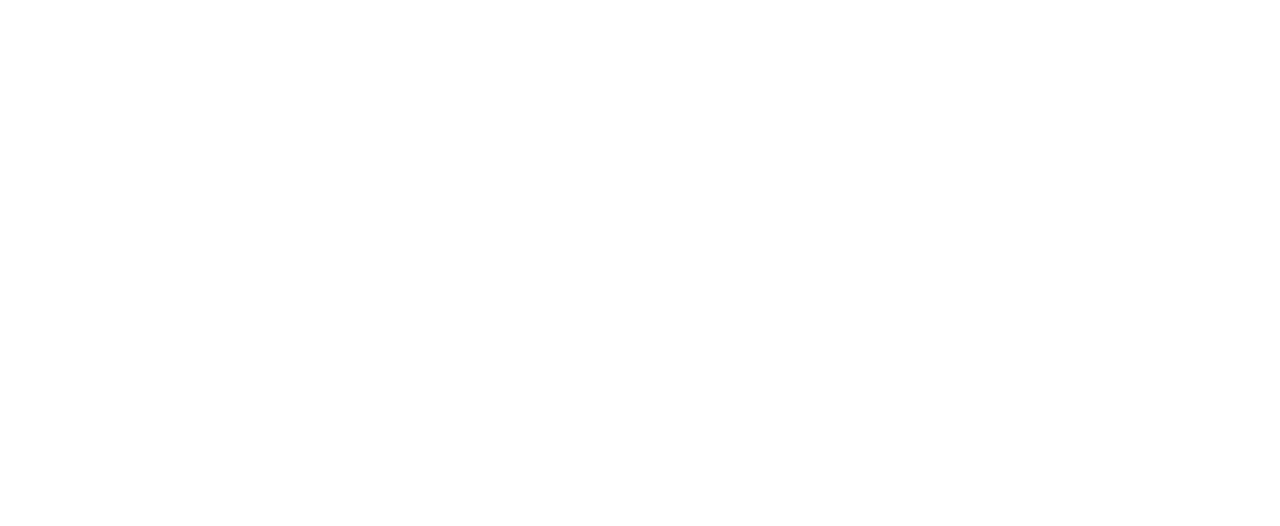
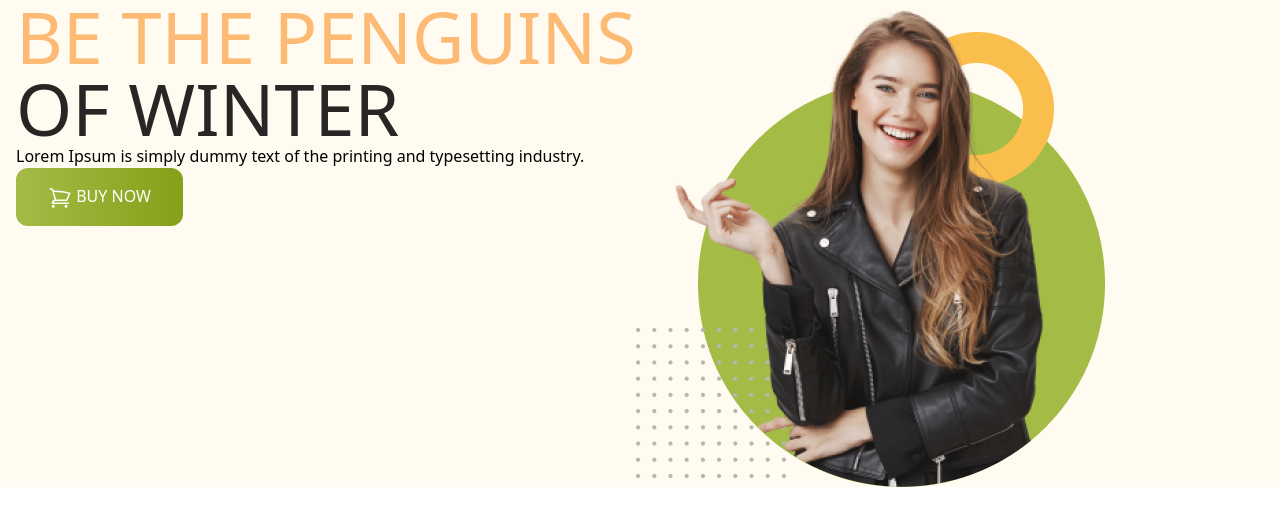
Before and after one commit to RimonIslam1/penguin-fashion, a plain HTML site: page index.html in a window 1280 px wide. Drawn offline with nearby package versions, Linux system fonts and the light colour scheme.

Commit message:
banner complited

```diff
--- a/index.html
+++ b/index.html
@@ -4,8 +4,36 @@
     <meta charset="UTF-8">
     <meta name="viewport" content="width=device-width, initial-scale=1.0">
     <title>Penguin Fashion</title>
+    <script src="https://cdn.tailwindcss.com"></script>
 </head>
 <body>
+    <header class="bg-[#FFFBF0] pl-4">
+        <!-- navbar strated -->
+        <nav>
 
+        </nav>
+        <!-- banner -->
+         <div class="md:flex">
+            <div>
+                <h1 class="text-7xl uppercase"><span class="text-orange-300">Be the Penguins</span><br>
+                    <span class="text-stone-800">of Winter</span></h1>
+                    <p class="text-base">Lorem Ipsum is simply dummy text of the printing
+                        and typesetting industry.</p>
+                        <button class="bg-[#A4BC46] px-8 py-4 rounded-xl font-medium text-white bg-gradient-to-r from-[#A4BC46] to-[#85A019]"><svg xmlns="http://www.w3.org/2000/svg" fill="none" viewBox="0 0 24 24" stroke-width="1.5" stroke="currentColor" class="size-6 text-white inline">
+                            <path stroke-linecap="round" stroke-linejoin="round" d="M2.25 3h1.386c.51 0 .955.343 1.087.835l.383 1.437M7.5 14.25a3 3 0 0 0-3 3h15.75m-12.75-3h11.218c1.121-2.3 2.1-4.684 2.924-7.138a60.114 60.114 0 0 0-16.536-1.84M7.5 14.25 5.106 5.272M6 20.25a.75.75 0 1 1-1.5 0 .75.75 0 0 1 1.5 0Zm12.75 0a.75.75 0 1 1-1.5 0 .75.75 0 0 1 1.5 0Z" />
+                          </svg>
+                           BUY NOW</button>
+            </div>
+            <div>
+                <img src="images/model.png" alt="">
+            </div>
+         </div>
+    </header>
+    <main>
+
+    </main>
+    <footer>
+
+    </footer>
 </body>
 </html>
--- /dev/null
+++ b/tailwind.config.js
@@ -0,0 +1,8 @@
+/** @type {import('tailwindcss').Config} */
+module.exports = {
+    content: ["./src/**/*.{html,js}"],
+    theme: {
+      extend: {},
+    },
+    plugins: [],
+  }
```
